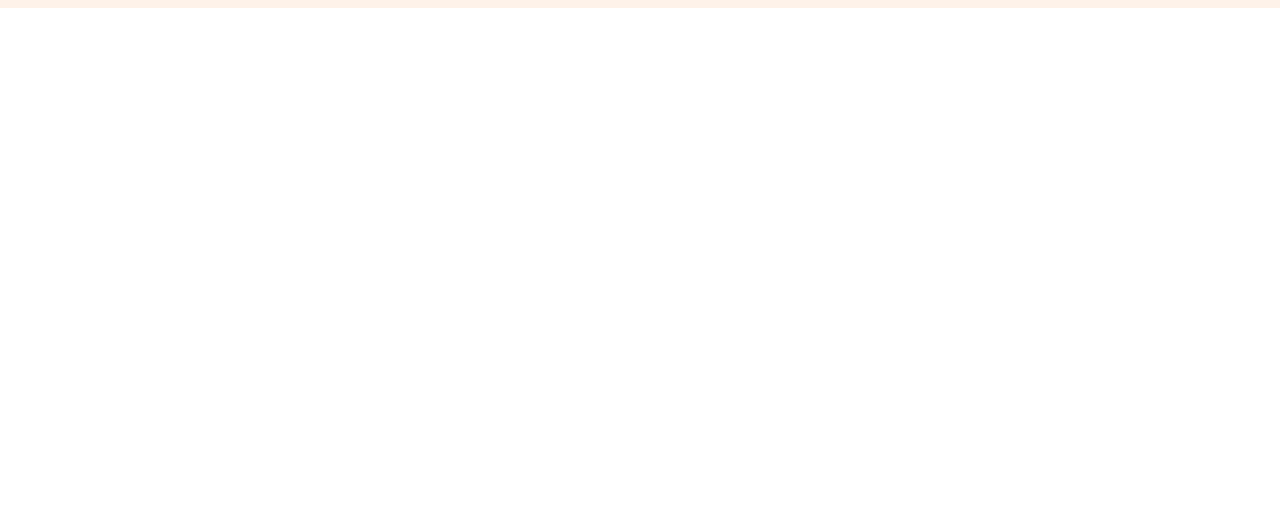
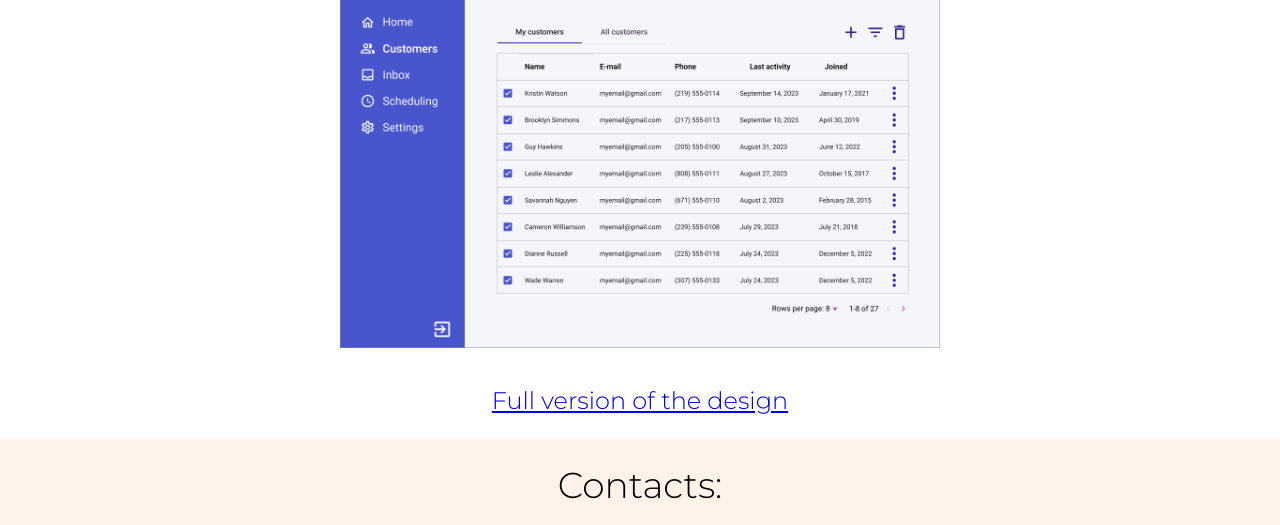
Before and after one commit to nadiiayemets/CV, a plain HTML site: page index.html in a window 1280 px wide. Shown: the part 3265-3790 px from the top of the page. Before the commit the page ends 3273 px from the top, so only its background shows below. Drawn offline with Linux system fonts and the light colour scheme.

Commit message:
Added CRM Dashboard to the Portfolio

```diff
--- a/index.html
+++ b/index.html
@@ -60,6 +60,17 @@
           >Full version of the design</a
         >
       </div>
+      <div class="crm">
+        <h3>3. CRM for a fitness club</h3>
+        <div class="crm_screens">
+          <img class="crm_screenshots" src="assets/crm.png" alt="screens" />
+        </div>
+        <a
+          class="link"
+          href="https://www.figma.com/file/6SYmSz3r56XA4QdqkG8JP2/Untitled?type=design&node-id=14%3A262&mode=design&t=F2PFsckavpLcnbWL-1"
+          >Full version of the design</a
+        >
+      </div>
       <div class="footer">
         <h3>Contacts:</h3>
         <div class="media_links">
--- a/styles/base.css
+++ b/styles/base.css
@@ -1,5 +1,6 @@
-@import url('https://fonts.googleapis.com/css2?family=Montserrat:wght@300&display=swap');
-@import url('https://fonts.googleapis.com/css2?family=Homemade+Apple&display=swap');*,
+@import url("https://fonts.googleapis.com/css2?family=Montserrat:wght@300&display=swap");
+@import url("https://fonts.googleapis.com/css2?family=Homemade+Apple&display=swap");
+*,
 *::before,
 *::after {
   margin: 0;
--- a/styles/index.css
+++ b/styles/index.css
@@ -89,6 +89,17 @@ h3 {
   margin-top: 60px;
 }
 
+.crm {
+  display: flex;
+  flex-direction: column;
+  align-items: center;
+}
+
+.crm_screenshots {
+  width: 600px;
+  margin-top: 60px;
+}
+
 .footer {
   display: flex;
   flex-direction: column;
@@ -112,7 +123,9 @@ h4 {
   gap: 24px;
 }
 
-.linkedin, .instagram, .telegram {
+.linkedin,
+.instagram,
+.telegram {
   width: 60px;
 }
 
@@ -173,7 +186,9 @@ h3 {
     gap: 20px;
   }
 
-.linkedin, .instagram, .telegram {
+  .linkedin,
+  .instagram,
+  .telegram {
     width: 56px;
   }
 }
```
Also changed, not shown: assets/crm.png (added). Lines whose indentation alone changed are shown as unchanged.
